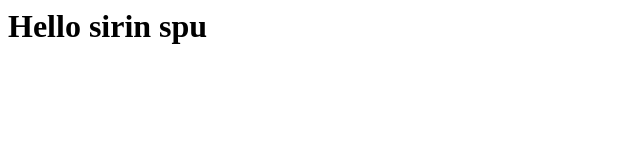
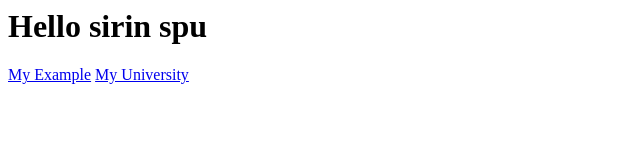
Before and after one commit to 66085170sirin/66085170sirin.github.io, a plain HTML site: page index.html in a window 1280 px wide. Shown: the whole page, without its empty margins (0-640 px from the left). Drawn offline with Linux system fonts and the light colour scheme.

Commit message:
Update index.html

```diff
--- a/index.html
+++ b/index.html
@@ -1 +1,3 @@
 <h1>Hello sirin spu</h1>
+<a href='https//66085170sirin.github.io/Examplae'>My Example</a>
+<a href='https//spu.ac.th'>My University</a>
```
